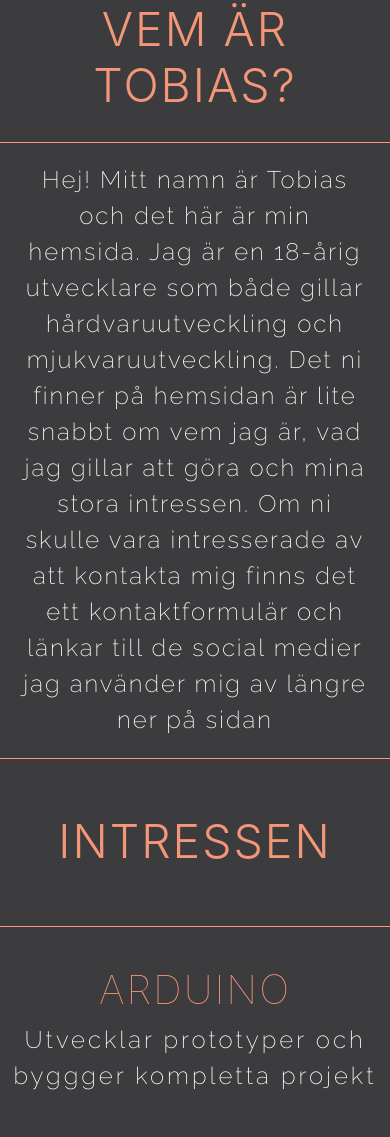
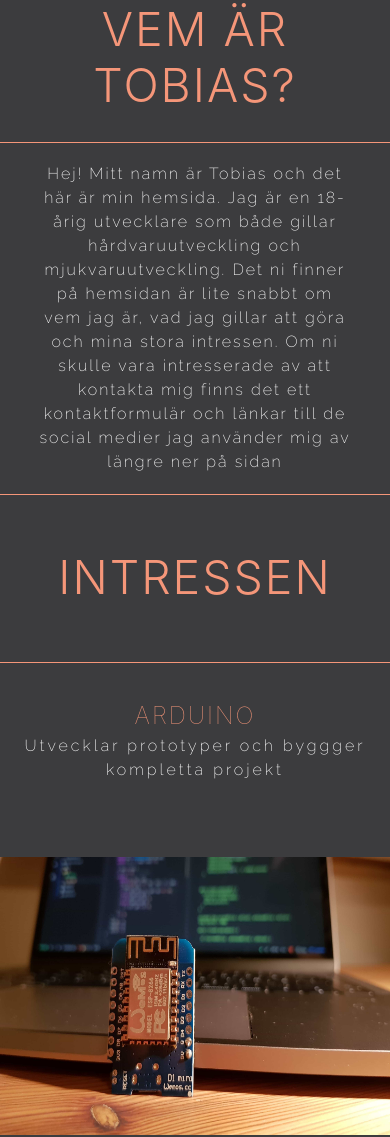
Before and after one commit to TobiasCarlsson/portfolio, a website: page public/index.html in a window 390 px wide. Shown: the part 870-2007 px from the top of the page. Drawn offline with nearby package versions, Linux system fonts and the light colour scheme.

Commit message:
Fixed minor bug

```diff
--- a/public/css/main.css
+++ b/public/css/main.css
@@ -108,8 +108,8 @@ p{
 }
 @media (max-width: 768px) {
   .about p{
-    width: 90vw;
-    font-size: 1.5rem;
+    width: 80vw;
+    font-size: 1rem;
 
   }
 }
@@ -166,24 +166,19 @@ p{
   display: block;
   margin: auto;
   position: absolute;
-  top: 50%;
-  left: 50%;
-  margin-right: -50%;
-  transform: translate(-50%, -50%);
+
   flex-shrink: 0;
   min-width: 100%;
   min-height: 100%;
 }
 
 .mesh-text{
-
   background-color: #3c3c3e;
   height: 33vh;
 }
 
 .mesh-text h2{
   text-transform: uppercase;
-
   color: #f59679;
   text-align: center;
   font-size: 2.5rem;
@@ -202,6 +197,21 @@ p{
   letter-spacing: 3px;
 }
 
+@media (max-width: 768px) {
+  .mesh-text h2{
+    width: 90vw;
+    margin: auto;
+    margin-top: 10%;
+    font-size: 1.5rem;
+  }
+.mesh-text p{
+  font-size: 1rem;
+}
+.mesh-text{
+  background-color: #3c3c3e;
+  height: 23vh;
+}
+}
 .row{
   height: 33vh;
 }
```
